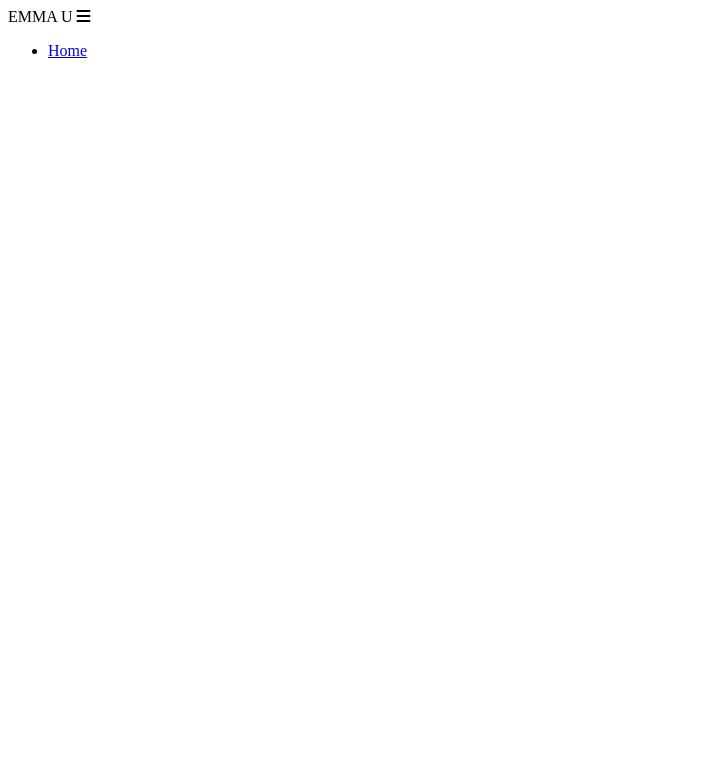
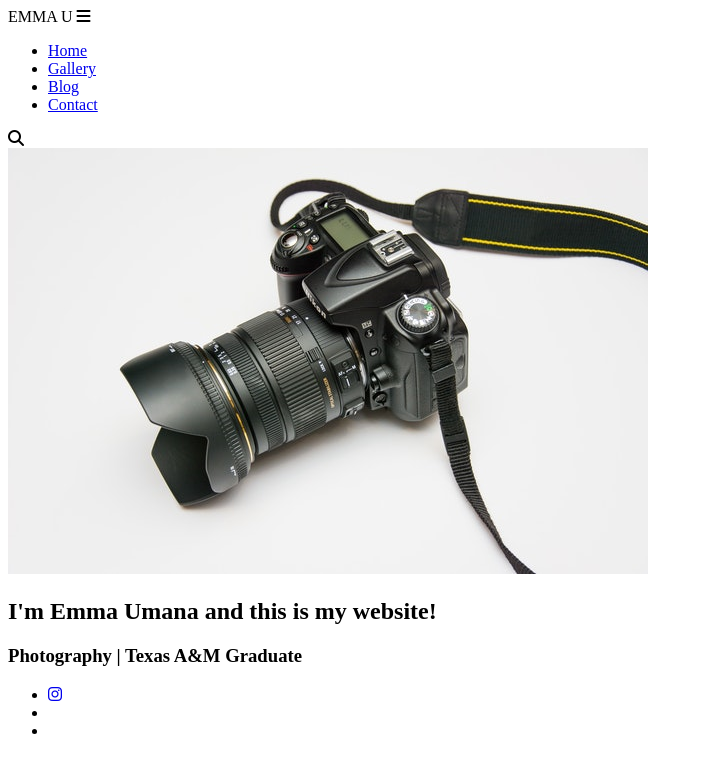
Before and after one commit to carson-loser/PhotoPortfolio, a plain HTML site: page main.html in a window 1280 px wide. Shown: the whole page, without its empty margins (0-703 px from the left). Drawn offline with Linux system fonts and the light colour scheme.

Commit message:
added more sections and divs for socials

```diff
--- a/main.html
+++ b/main.html
@@ -15,23 +15,48 @@
 <body>
 
 <!-- header -->
-  <header class = "header">
-    <div class = "container-nav-section">
-      <div class = "brand-and-navBtn">
-        <span class = "brand-name">
+  <header class="header">
+    <div class="container-nav-section">
+      <div class="brand-and-navBtn">
+        <span class="brand-name">
           EMMA U
         </span>
-        <span class = "navBtn flex">
-          <i class = "fas fa-bars"></i>
+        <span class="navBtn flex">
+          <i class="fas fa-bars"></i>
         </span>
       </div>
 
       <!-- navigation menu -->
       <nav class = "top-nav">
         <ul>
-          <li><a href = "index.html">Home</a></li>
+          <li><a href="index.html" class="active">Home</a></li>
+          <li><a href="gallery.html">Gallery</a></li>
+          <li><a href="blog.html">Blog</a></li>
+          <li><a href="contact.html">Contact</a></li>
         </ul>
       </nav>
+      <span class="search-icon">
+        <i class="fas fa-search"></i>
+      </span>
+    </div>
+    <div class="container about">
+      <div class="about-content">
+        <div class="about-img flex">
+          <img src = "images/camera.jpg" alt="Photography image">
+        </div>
+        <h2>I'm Emma Umana and this is my website!</h2>
+        <h3>Photography | Texas A&M Graduate</h3>
+      </div>
+
+      <div class="soical-icons">
+        <ul>
+          <li>
+            <a href="https://www.instagram.com/emmauphotographyy/" target="_blank"><i class="fab fa-instagram"></i></a>
+          </li>
+          <li></li>
+          <li></li>
+        </ul>
+      </div>
     </div>
   </header>
 <!-- end header -->
```
Also changed, not shown: images/camera.jpg (added).
